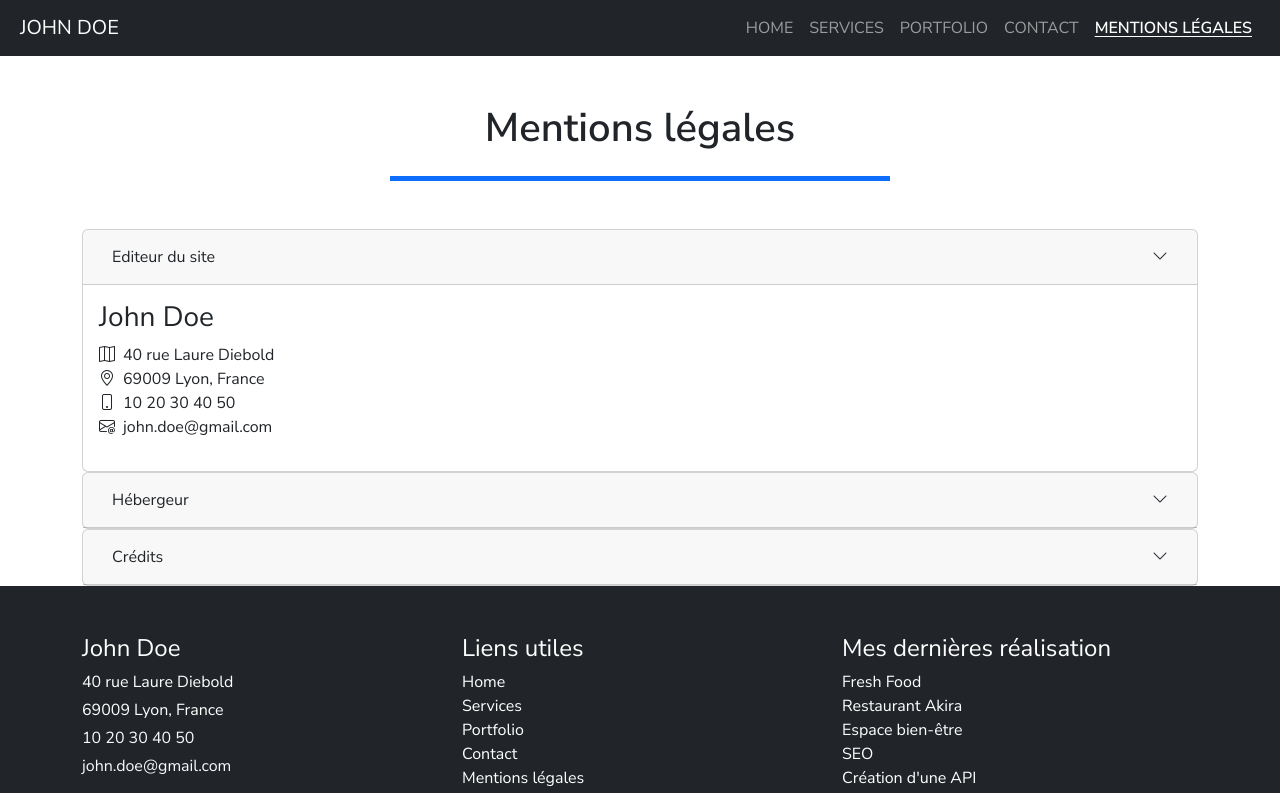
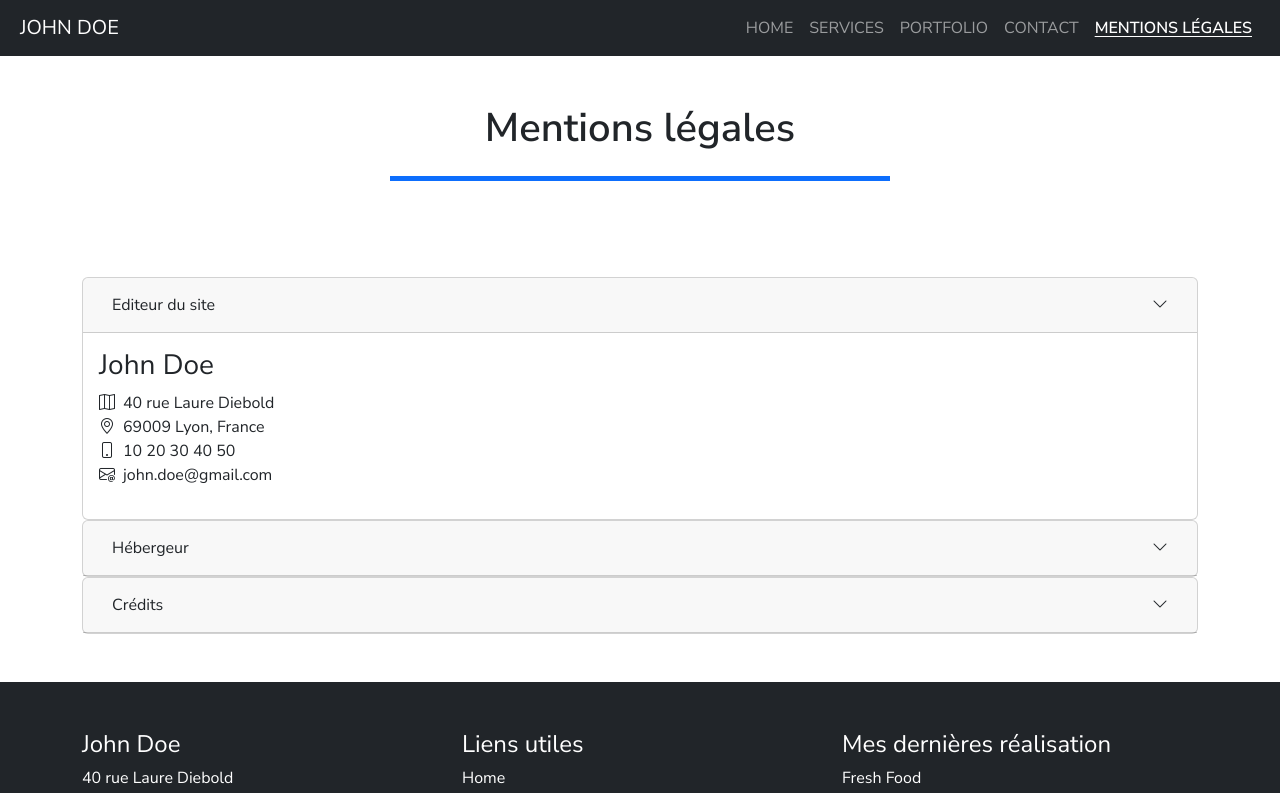
Before and after one commit to alexiszirnhelt-ai/portfolio-20, a React (Vite) app: page /mentions-legales in a window 1280 px wide. Shown: the top 793 px of the page. Built offline with nearby package versions, Linux system fonts and the light colour scheme.

Commit message:
content mentions legales modified

```diff
--- a/src/pages/MentionsLegales.jsx
+++ b/src/pages/MentionsLegales.jsx
@@ -11,7 +11,7 @@ function MentionsLegales () {
             </section>
 
             {/*Accordeon*/}
-            <div id="accordion" className="container">
+            <div id="accordion" className="container my-5">
                 {/*Accordeon 1*/}
                 <div className="card">
                     <div className="card-header card-header-hover">
```
